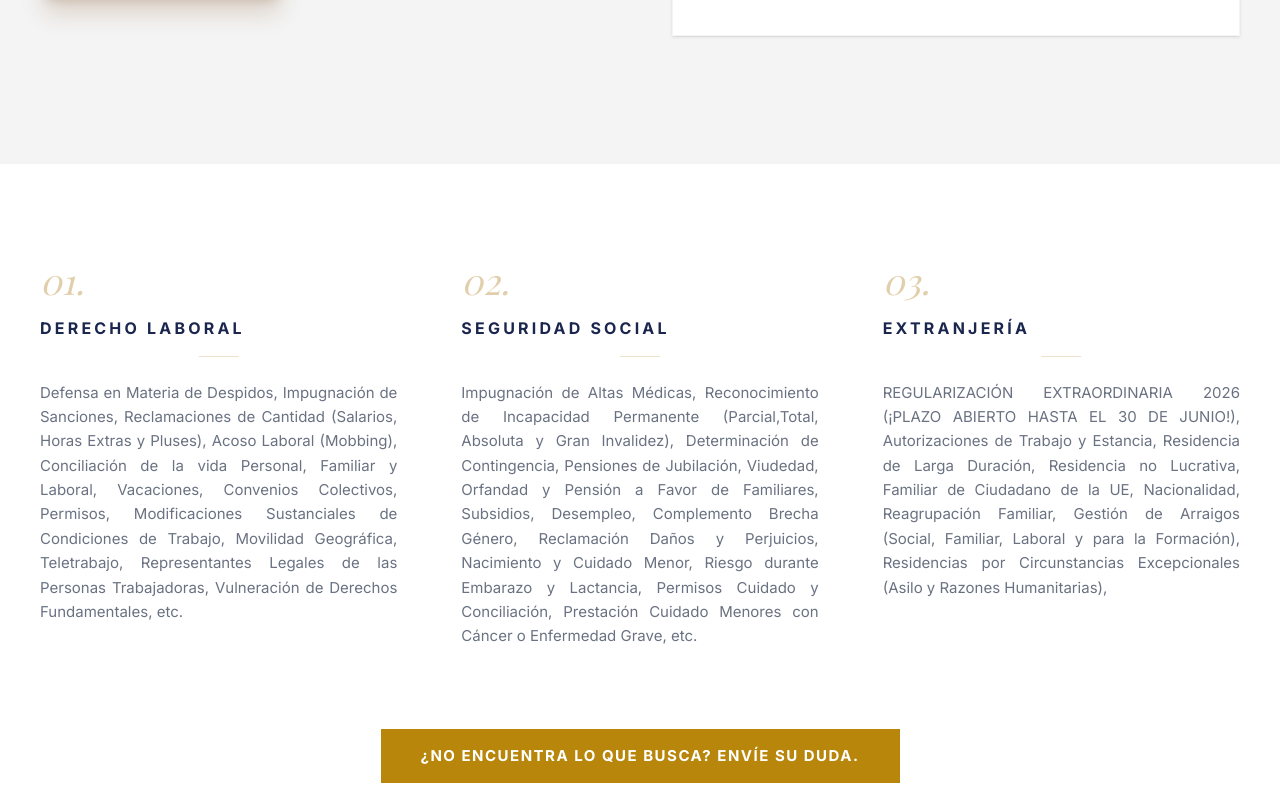
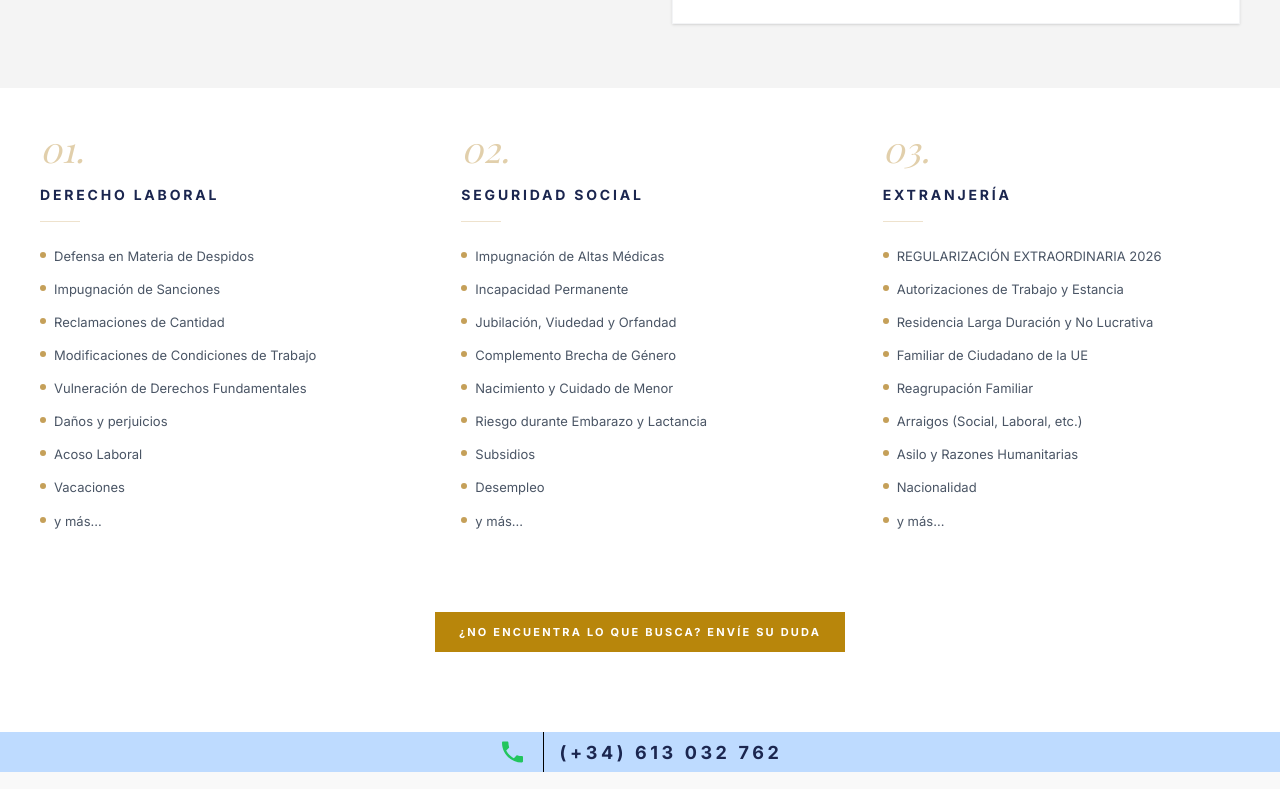
Before and after one commit to Anagiraldez/imagine-asesoria-vigo, a React (Vite) app: page / in a window 1280 px wide. Shown: the part 891-1680 px from the top of the page. Built offline with nearby package versions, Linux system fonts and the light colour scheme; a web font is replaced by a local one.

Commit message:
cambio nuevo

```diff
--- a/public/politica.html
+++ b/public/politica.html
@@ -80,7 +80,7 @@
 
 
     <!-- Este enlace te devuelve a la web principal -->
-    <a href="/imagine-asesoramiento/" class="boton">Volver a la web</a>
+    <a href="/imagine-asesoria-vigo/" class="boton">Volver a la web</a>
 </body>
 
 </html>
--- a/src/App.tsx
+++ b/src/App.tsx
@@ -90,7 +90,7 @@ export default function App() {
       </nav>
 
       {/* Hero Section */}
-      <section id="hero" className="relative bg-[#F4F4F4] pb-16 pt-28 lg:pb-32 lg:pt-48 overflow-hidden">
+      <section id="hero" className="relative bg-[#F4F4F4] pb-16 pt-40 overflow-hidden">
         <div className="mx-auto max-w-7xl px-6 md:px-10">
           <div className="grid items-start gap-12 lg:grid-cols-2 lg:gap-16">
             {/* Lado Izquierdo: Propuesta de Valor */}
@@ -100,7 +100,7 @@ export default function App() {
               transition={{ duration: 0.8 }}
               className="flex flex-col items-start lg:pt-6 lg:border-r lg:border-gray-300 lg:pr-16"
             >
-              <div className="mb-4 text-[10px] md:text-[18px] font-bold tracking-[0.3em] uppercase text-accent">
+              <div className="mt-5 mb-2 text-[14px] md:text-[18px] font-bold tracking-[0.3em] uppercase text-accent">
                 Asesoramiento Jurídico
               </div>
               <h1 className="mb-6 md:mb-8 font-serif text-3xl font-bold leading-tight text-primary md:text-5xl xl:text-6xl break-words">
@@ -128,7 +128,7 @@ export default function App() {
                 href="https://wa.me/34613032762?text=Hola,%20me%20gustaría%20solicitar%20una%20consulta%20personalizada."
                 target="_blank"
                 rel="noopener noreferrer"
-                className="mt-6 md:mt-8 w-max bg-[#B8860B] px-8 md:px-10 py-4 md:py-5 text-[10px] md:text-[14px] font-bold tracking-[0.2em] uppercase text-white shadow-xl shadow-yellow-900/20 transition-all hover:bg-[#25D366] hover:shadow-2xl active:scale-95"
+                className="mt-4 bg-[#B8860B] px-6 py-3 text-[11px] font-bold tracking-[0.2em] uppercase text-white shadow-xl shadow-yellow-900/20 transition-all hover:bg-[#25D366] hover:shadow-2xl active:scale-95"
               >
                 Enviar mensaje
               </a>
@@ -141,7 +141,7 @@ export default function App() {
               transition={{ duration: 1, delay: 0.2 }}
               className="flex flex-col"
             >
-              <div className="relative w-64 mx-auto overflow-hidden rounded-sm border-[6px] md:border-[12px] border-white shadow-2xl">
+              <div className="relative w-60 mx-auto mt-10 overflow-hidden rounded-sm border-[px] md:border-[12px] border-white shadow-2xl">
                 <img
                   src="ana.jpg"
                   alt="Tu Fotografía Profesional"
@@ -184,25 +184,55 @@ export default function App() {
       </section>
 
       {/* Benefits Section */}
-      <section id="beneficios" className="bg-white py-20 md:py-24">
+      <section id="beneficios" className="bg-white pt-10 py-10">
        <div className="mx-auto max-w-7xl px-6 md:px-10">
   <div className="mb-16 md:mb-20 grid md:grid-cols-2 lg:grid-cols-3 gap-12 md:gap-16">
     {[
       {
         id: "01.",
         title: "Derecho Laboral",
-                desc: "Defensa en Materia de Despidos, Impugnación de Sanciones, Reclamaciones de Cantidad (Salarios, Horas Extras y Pluses), Acoso Laboral (Mobbing), Conciliación de la vida Personal, Familiar y Laboral, Vacaciones, Convenios Colectivos, Permisos, Modificaciones Sustanciales de Condiciones de Trabajo, Movilidad Geográfica, Teletrabajo, Representantes Legales de las Personas Trabajadoras, Vulneración de Derechos Fundamentales, etc."
+        services: [
+          "Defensa en Materia de Despidos",
+          "Impugnación de Sanciones",
+          "Reclamaciones de Cantidad",
+          "Modificaciones de Condiciones de Trabajo",
+          "Vulneración de Derechos Fundamentales",
+           "Daños y perjuicios",
+          "Acoso Laboral",
+          "Vacaciones",
+          "y más..."
+
+        ]
       },
-
       {
         id: "02.",
         title: "Seguridad Social",
-                desc: "Impugnación de Altas Médicas, Reconocimiento de Incapacidad Permanente (Parcial,Total, Absoluta y Gran Invalidez), Determinación de Contingencia, Pensiones de Jubilación, Viudedad, Orfandad y Pensión a Favor de Familiares, Subsidios, Desempleo, Complemento Brecha Género, Reclamación Daños y Perjuicios, Nacimiento y Cuidado Menor, Riesgo durante Embarazo y Lactancia, Permisos Cuidado y Conciliación, Prestación Cuidado Menores con Cáncer o Enfermedad Grave, etc.  "
+        services: [
+          "Impugnación de Altas Médicas",
+          "Incapacidad Permanente",
+          "Jubilación, Viudedad y Orfandad",
+          "Complemento Brecha de Género",
+          "Nacimiento y Cuidado de Menor",
+          "Riesgo durante Embarazo y Lactancia",
+          "Subsidios",
+          "Desempleo",
+          "y más...",
+        ]
       },
       {
         id: "03.",
         title: "Extranjería",
-                desc: "REGULARIZACIÓN EXTRAORDINARIA 2026 (¡PLAZO ABIERTO HASTA EL 30 DE JUNIO!), Autorizaciones de Trabajo y Estancia, Residencia de Larga Duración, Residencia no Lucrativa, Familiar de Ciudadano de la UE, Nacionalidad, Reagrupación Familiar, Gestión de Arraigos (Social, Familiar, Laboral y para la Formación), Residencias por Circunstancias Excepcionales (Asilo y Razones Humanitarias),  "
+        services: [
+          "REGULARIZACIÓN EXTRAORDINARIA 2026",
+          "Autorizaciones de Trabajo y Estancia",
+          "Residencia Larga Duración y No Lucrativa",
+          "Familiar de Ciudadano de la UE",
+          "Reagrupación Familiar",
+          "Arraigos (Social, Laboral, etc.)",
+          "Asilo y Razones Humanitarias",
+           "Nacionalidad",
+           "y más..."
+        ]
       }
     ].map((benefit, idx) => (
       <motion.div
@@ -210,39 +240,42 @@ export default function App() {
         initial={{ opacity: 0, y: 20 }}
         whileInView={{ opacity: 1, y: 0 }}
         viewport={{ once: true }}
-                className="text-justify"
+        className="flex flex-col text-left"
       >
         <div className="mb-4 font-serif text-4xl italic text-accent opacity-50">{benefit.id}</div>
-                <h3 className="mb-4 text-s font-bold tracking-[0.2em] uppercase text-primary">{benefit.title}</h3>
-                <div className="mx-auto mb-6 h-px w-10 bg-accent/30" />
-                <p className="text-[15px] leading-relaxed text-gray-500">{benefit.desc}</p>
+        <h3 className="mb-4 text-[14px] font-bold tracking-[0.2em] uppercase text-primary">{benefit.title}</h3>
+        <div className="mb-6 h-px w-10 bg-accent/30" />
+
+        {/* Aquí es donde estaba el error: ahora recorremos 'services' */}
+        <ul className="space-y-3">
+          {benefit.services.map((item, sIdx) => (
+            <li key={sIdx} className="flex items-start gap-2 text-[13px] leading-relaxed text-gray-600">
+              <span className="mt-1.5 h-1.5 w-1.5 shrink-0 rounded-full bg-accent" />
+              <span>{item}</span>
+            </li>
+          ))}
+        </ul>
       </motion.div>
             ))}
           </div>
 
-          <div className="text-center">
+          <div className="text-center mt-2 mb-5">
             <a
               href="#contacto"
-              className="inline-block bg-[#B8860B] px-10 py-4 text-[15px] font-bold tracking-widest uppercase text-white transition-all hover:bg-primary hover:text-white"
+              className="inline-block bg-[#B8860B] px-6 py-3 text-[11px] font-bold tracking-[0.2em] uppercase text-white transition-all hover:bg-primary hover:text-white"
             >
-              ¿No encuentra lo que busca? Envíe su duda.
+              ¿No encuentra lo que busca? Envíe su duda
             </a>
           </div>
         </div>
       </section>
 
-      {/* Authority Section */}
-      <section id="authority" className="bg-blue-200 py-12">
+      {/* TELÉFONO*/}
+      <section id="authority" className="bg-blue-200 mt-5 mb-0">
         <div className="mx-auto max-w-7xl px-6 md:px-10">
           <div className="flex flex-wrap items-center justify-center gap-10 md:gap-24">
-
             <div className="flex items-center gap-4">
-
               <span className="text-[#22c55e] flex items-center justify-center">
-
-
-
-                {/* Teléfono verde */}
                 <svg
                   xmlns="http://www.w3.org/2000/svg"
                   width="29"
@@ -253,17 +286,15 @@ export default function App() {
                   <path d="M20 15.5c-1.2 0-2.4-.2-3.6-.6-.3-.1-.7 0-1 .2l-2.2 2.2c-2.8-1.4-5.1-3.8-6.6-6.6l2.2-2.2c.3-.3.4-.7.2-1-.3-1.1-.5-2.3-.5-3.5 0-.6-.4-1-1-1H4c-.6 0-1 .4-1 1 0 9.4 7.6 17 17 17 .6 0 1-.4 1-1v-3.5c0-.6-.4-1-1-1z" />
                 </svg>
               </span>
-
               <div className="h-10 w-px bg-black" />
-              <span className="text-[18px] font-bold tracking-[0.3em] uppercase text-blue">(+34) 613 032 762 <br />Consultas que no pueden esperar</span>
+              <span className="text-[18px] font-bold tracking-[0.2em] uppercase text-blue">(+34) 613 032 762</span>
             </div>
-
           </div>
         </div>
       </section>
 
-      {/* Social Proof (Testimonials) */}
-      <section id="testimonios" className="bg-[#F9F9F9] py-20 md:py-24">
+      {/* TESTIMONIOS */}
+      <section id="testimonios" className="bg-[#F9F9F9] py-16">
         <div className="mx-auto max-w-7xl px-6 md:px-10">
           <div className="mb-16 md:mb-20 text-center">
             <h2 className="mb-4 font-serif text-3xl font-bold text-primary"> Valoraciones</h2>
@@ -305,7 +336,7 @@ export default function App() {
       </section>
 
       {/* Contact Section */}
-      <section id="contacto" className="bg-white py-20 md:py-24">
+      <section id="contacto" className="bg-white py-18">
         <div className="mx-auto max-w-7xl px-6 md:px-10">
           <div className="grid gap-16 lg:grid-cols-2">
             <div>
@@ -345,7 +376,7 @@ export default function App() {
                     <p className="text-sm font-semibold text-primary">De Lunes a Viernes</p>
                     <p className="text-sm text-gray-700">9:00 a 14:00 horas</p>
                     <br />
-                    <p className="text-sm text-gray-700">🚨 Para su tranquilidad, atiendo fuera del horario habitual, ofreciéndole asistencia telefónica o reuniones presenciales según su necesidad.</p>
+                    <p className="text-sm text-gray-700">🚨 Atiendo fuera del horario habitual, según su necesidad, pida cita.</p>
                   </div>
                 </div>
               </div>
@@ -376,7 +407,7 @@ export default function App() {
                   <label className="text-[10px] font-bold tracking-widest uppercase text-primary">Mensaje</label>
                   <textarea rows={3} placeholder="Escriba su consulta aquí..." className="border-b border-gray-400 bg-transparent py-3 text-sm outline-none transition-colors focus:border-accent resize-none"></textarea>
                 </div>
-                <button type="submit" className="mt-4 w-fit px-10 mx-auto bg-[#1B263B] py-4 text-[11px] font-bold tracking-[0.2em] uppercase text-white shadow-xl shadow-blue-950/20 transition-all hover:bg-navy-dark">
+                <button type="submit" className="mt-4 w-fit px-6 mx-auto bg-[#1B263B] py-3 text-[11px] font-bold tracking-[0.2em] uppercase text-white shadow-xl shadow-blue-950/20 transition-all hover:bg-navy-dark">
                   Enviar Mensaje
                 </button>
               </form>
@@ -386,36 +417,37 @@ export default function App() {
       </section>
 
       {/* Final Call Section */}
-      <section className="bg-blue-200 py-10 md:py-10 text-blue">
+      <section className="bg-blue-200 pt-8 pb-0 md:py-10 text-blue">
         <div className="mx-auto max-w-5xl px-6 md:px-10 text-center">
           <h2 className="mb-4 font-serif text-2xl font-bold md:text-3xl leading-tight">ImAGine un futuro sin interrogantes.</h2>
-          <p className="mb-4 md:mb-12 text-[11px] md:text-[17px] font-bold tracking-[0.3em] uppercase text-accent">Reserve su consulta de asesoramiento</p>
+          <p className="mb-4 md:mb-12 text-[11px] md:text-[17px] font-bold tracking-[0.2em] uppercase text-accent">Reserve su consulta de asesoramiento</p>
            <a
                 href="https://wa.me/34613032762?text=Hola,%20me%20gustaría%20solicitar%20una%20consulta%20personalizada."
                 target="_blank"
                 rel="noopener noreferrer"
-                className="mt-6 md:mt-8 w-max bg-[#B8860B] px-6 md:px10 py-3 md:py-5 text-[12px] md:text-[14px] font-bold  uppercase text-white shadow-xl shadow-yellow-900/20 transition-all hover:bg-[#25D366] hover:shadow-2xl active:scale-95"
+                className="inline-block mb-0 bg-[#B8860B] px-6  py-3 text-[11px]  tracking-[0.2em] font-bold  uppercase text-white shadow-xl shadow-yellow-900/20 transition-all hover:bg-[#25D366] hover:shadow-2xl active:scale-95"
               >
               Necesito una cita
               </a>
         </div>
       </section>
+
       {/* Footer */}
-      <footer className="bg-blue-200 py-12 text-[10px] font-medium tracking-[0.1em] uppercase text-gray-500">
+      <footer className="bg-blue-200 py-4 text-[10px] tracking-[0.1em] uppercase text-gray-500">
         <div className="mx-auto max-w-7xl px-6 md:px-10">
-          <div className="flex flex-col items-center justify-between gap-8 border-t-2 border-blue pt-3 md:flex-row">
+          <div className="flex flex-col items-center justify-between gap-2 border-t-2 border-blue pt-3 md:flex-row">
 
             <div className="flex items-center gap-3">
 
 
 
-              {/* RIGHTS*/}
+
               <p className="font-bold text-blue tracking-widest">ALL YOUR RIGHTS</p>
             </div>
 
             <div className="flex gap-10">
               <a
-                href="/imagine-asesoramiento/politica.html"
+                href="/imagine-asesoria-vigo/politica.html"
                 target="_blank"
                 rel="noopener noreferrer"
                 className="text-gray-400 hover:text-[#D4AF37] text-[11px]"
--- a/vite.config.ts
+++ b/vite.config.ts
@@ -5,7 +5,7 @@ import tailwindcss from '@tailwindcss/vite';
 export default defineConfig({
   // Si vas a subirlo a una carpeta llamada imagine-asesoramiento, deja la base.
   // Si es para verlo en tu PC, puedes poner solo '/'
-  base: '/imagine-asesoramiento/',
+  base: '/imagine-asesoria-vigo/',
   plugins: [
     react(),
     tailwindcss(),
```
Lines whose indentation alone changed are shown as unchanged.
